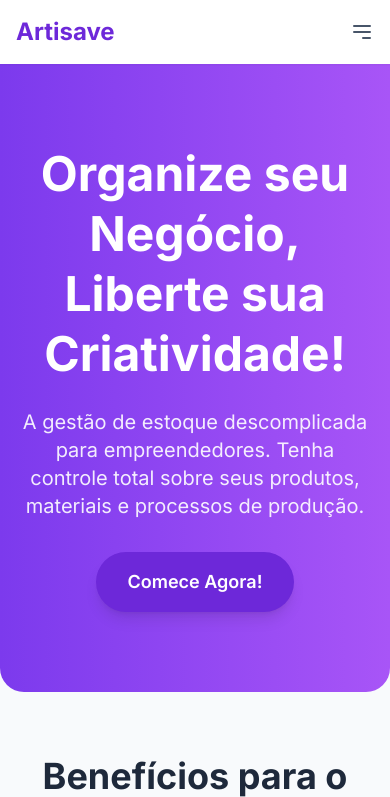
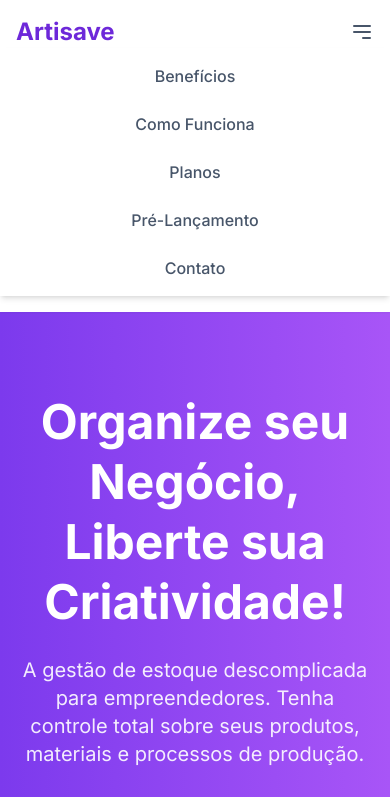
Before and after one commit to olucasokarin/olucasokarin.github.io, a plain HTML site: page artisave/index.html in a window 390 px wide. Both pictures are taken after a click on the button 362 px from the left and 32 px from the top of the page. Shown: the top 797 px of the page. Drawn offline with nearby package versions, Linux system fonts and the light colour scheme.

Commit message:
update hamburguer button

```diff
--- a/artisave/index.html
+++ b/artisave/index.html
@@ -120,10 +120,21 @@
                     <li><a href="#contato" class="text-slate-600 hover:text-violet-700 font-medium">Contato</a></li>
                 </ul>
             </nav>
-            <button class="md:hidden text-slate-600 focus:outline-none">
+             <!-- Mobile Menu Button -->
+            <button id="mobile-menu-button" class="md:hidden text-slate-600 focus:outline-none" onclick="toggleMobileMenu()">
                 <svg class="w-6 h-6" fill="none" stroke="currentColor" viewBox="0 0 24 24" xmlns="http://www.w3.org/2000/svg"><path stroke-linecap="round" stroke-linejoin="round" stroke-width="2" d="M4 6h16M4 12h16m-7 6h7"></path></svg>
             </button>
         </div>
+      <!-- Mobile Menu Links (visible only when toggled) -->
+      <div id="mobile-menu-links" class="md:hidden hidden bg-white shadow-md py-2">
+          <ul class="flex flex-col items-center space-y-2">
+              <li><a href="#beneficios" class="block py-2 px-4 text-slate-600 hover:text-violet-700 font-medium w-full text-center">Benefícios</a></li>
+              <li><a href="#como-funciona" class="block py-2 px-4 text-slate-600 hover:text-violet-700 font-medium w-full text-center">Como Funciona</a></li>
+              <li><a href="#planos" class="block py-2 px-4 text-slate-600 hover:text-violet-700 font-medium w-full text-center">Planos</a></li>
+              <li><a href="#seja-o-primeiro" class="block py-2 px-4 text-slate-600 hover:text-violet-700 font-medium w-full text-center">Pré-Lançamento</a></li>
+              <li><a href="#contato" class="block py-2 px-4 text-slate-600 hover:text-violet-700 font-medium w-full text-center">Contato</a></li>
+          </ul>
+      </div>
     </header>
 
     <!-- Hero Section -->
@@ -623,5 +634,13 @@
             </div>
         </div>
     </footer>
+
+    <script>
+        // Função para alternar a visibilidade do menu mobile
+        function toggleMobileMenu() {
+            const mobileMenuLinks = document.getElementById('mobile-menu-links');
+            mobileMenuLinks.classList.toggle('hidden'); // Alterna a classe 'hidden'
+        }
+    </script>
 </body>
 </html>
```
